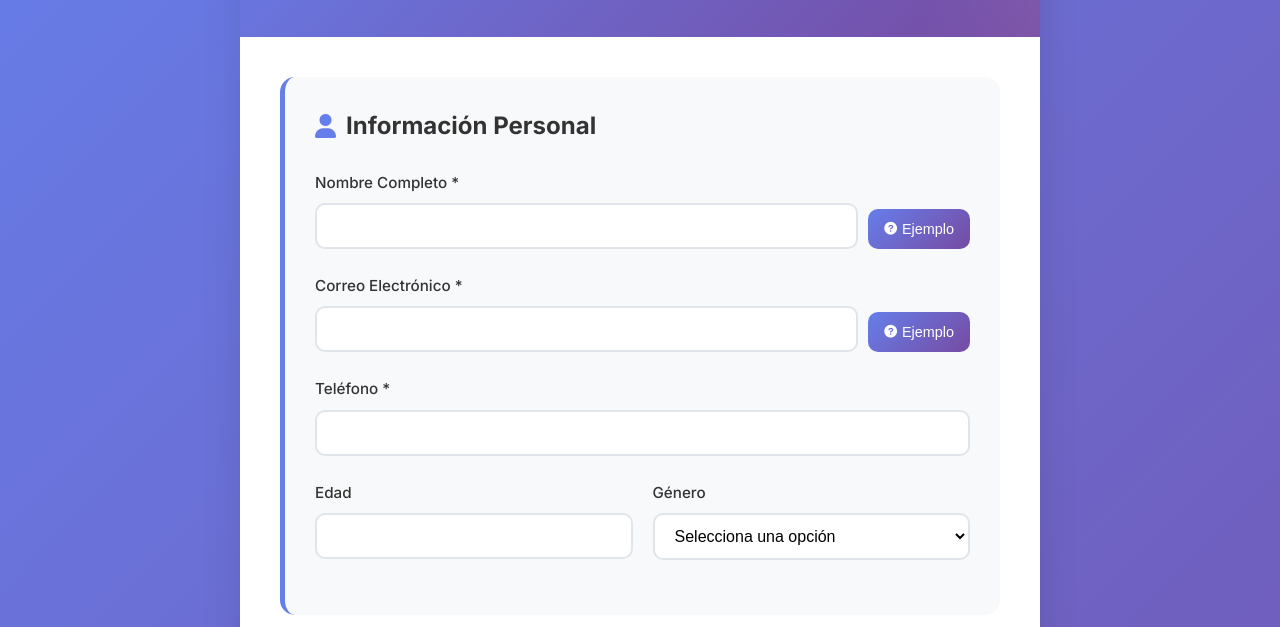
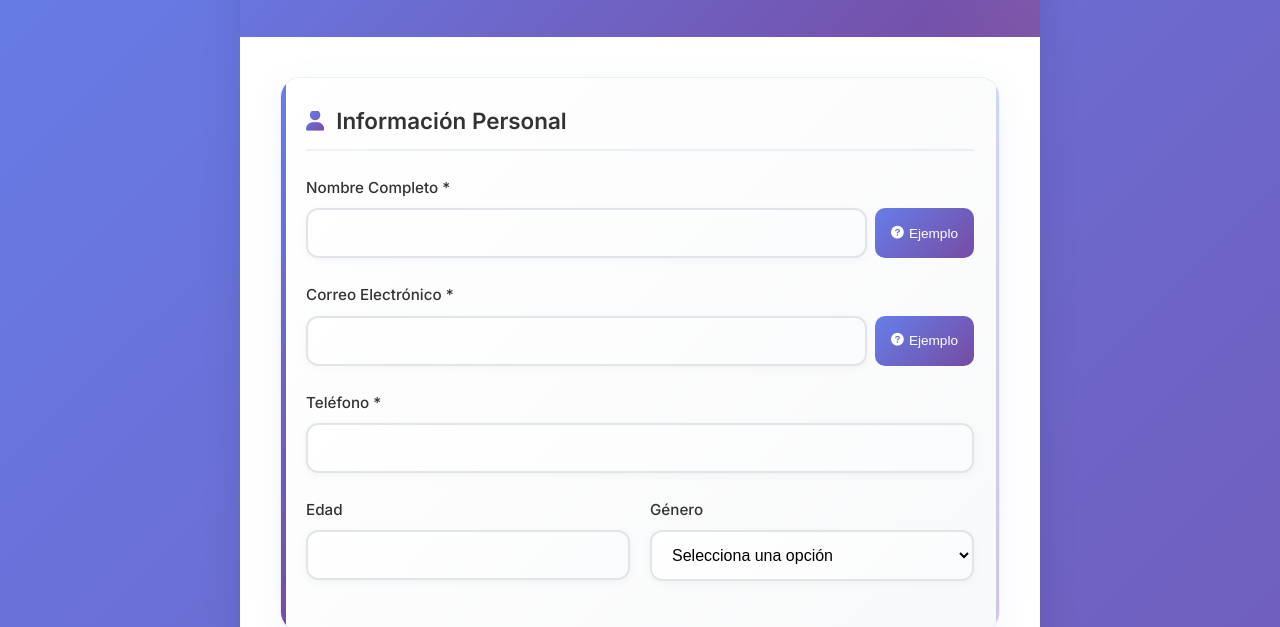
Before and after one commit to etcetera9876/Formulario, a website: page public/index.html in a window 1280 px wide. Shown: the part 193-820 px from the top of the page. Drawn offline with Linux system fonts and the light colour scheme.

Commit message:
Mejorar diseño de tarjetas con armonía visual y optimizar botones Ejemplo para mejor organización

```diff
--- a/public/styles.css
+++ b/public/styles.css
@@ -139,24 +139,77 @@ body {
 
 /* Secciones del formulario */
 .form-section {
-    margin-bottom: 40px;
-    padding: 30px;
-    background: #f8f9fa;
-    border-radius: 15px;
-    border-left: 5px solid #667eea;
+    margin-bottom: 30px;
+    padding: 25px;
+    background: linear-gradient(135deg, #ffffff 0%, #f8f9fa 100%);
+    border-radius: 20px;
+    border: 1px solid rgba(102, 126, 234, 0.1);
+    box-shadow: 0 8px 32px rgba(102, 126, 234, 0.08);
+    position: relative;
+    overflow: hidden;
+}
+
+.form-section::before {
+    content: '';
+    position: absolute;
+    top: 0;
+    left: 0;
+    width: 5px;
+    height: 100%;
+    background: linear-gradient(135deg, #667eea 0%, #764ba2 100%);
+    border-radius: 0 3px 3px 0;
+}
+
+.form-section::after {
+    content: '';
+    position: absolute;
+    top: 0;
+    right: 0;
+    width: 3px;
+    height: 100%;
+    background: linear-gradient(135deg, #667eea 0%, #764ba2 100%);
+    opacity: 0.3;
+    border-radius: 3px 0 0 3px;
+}
+
+/* Efecto hover para las secciones */
+.form-section:hover {
+    transform: translateY(-2px);
+    box-shadow: 0 12px 40px rgba(102, 126, 234, 0.12);
+    transition: all 0.3s ease;
+}
+
+.form-section:hover::before {
+    width: 6px;
+    transition: width 0.3s ease;
+}
+
+.form-section:hover::after {
+    opacity: 0.5;
+    transition: opacity 0.3s ease;
 }
 
 .form-section h2 {
     color: #333;
-    font-size: 1.5rem;
+    font-size: 1.4rem;
     margin-bottom: 25px;
     display: flex;
     align-items: center;
-    gap: 10px;
+    gap: 12px;
+    position: relative;
+    z-index: 2;
+    font-weight: 600;
+    padding-bottom: 10px;
+    border-bottom: 2px solid rgba(102, 126, 234, 0.1);
 }
 
 .form-section h2 i {
     color: #667eea;
+    font-size: 1.3rem;
+    background: linear-gradient(135deg, #667eea 0%, #764ba2 100%);
+    -webkit-background-clip: text;
+    -webkit-text-fill-color: transparent;
+    background-clip: text;
 }
 
 /* Grupos de formulario */
@@ -188,19 +241,20 @@ input[type="date"],
 select,
 textarea {
     width: 100%;
-    padding: 12px 16px;
+    padding: 14px 16px;
     border: 2px solid #e1e5e9;
-    border-radius: 10px;
+    border-radius: 12px;
     font-size: 1rem;
     transition: all 0.3s ease;
-    background: white;
+    background: linear-gradient(135deg, #ffffff 0%, #fafbfc 100%);
+    box-shadow: 0 2px 8px rgba(0, 0, 0, 0.04);
 }
 
 /* Input con botón */
 .input-with-button {
     display: flex;
-    gap: 10px;
-    align-items: flex-end;
+    gap: 8px;
+    align-items: stretch;
     flex-wrap: wrap;
 }
 
@@ -211,6 +265,11 @@ textarea {
 
 .input-with-button .btn-ejemplo {
     flex-shrink: 0;
+    width: auto;
+    min-width: 80px;
+    padding: 12px 16px;
+    font-size: 0.85rem;
+    white-space: nowrap;
 }
 
 .btn-ejemplo {
@@ -262,7 +321,9 @@ select:focus,
 textarea:focus {
     outline: none;
     border-color: #667eea;
-    box-shadow: 0 0 0 3px rgba(102, 126, 234, 0.1);
+    box-shadow: 0 0 0 3px rgba(102, 126, 234, 0.1), 0 4px 16px rgba(102, 126, 234, 0.1);
+    background: linear-gradient(135deg, #ffffff 0%, #f8f9ff 100%);
+    transform: translateY(-1px);
 }
 
 /* Estilos para campos con error */
@@ -584,18 +645,21 @@ textarea.error {
 
     /* Botones optimizados para móvil */
     .btn-ejemplo {
-        padding: 15px 12px;
-        font-size: 14px;
+        padding: 12px 10px;
+        font-size: 13px;
         min-height: 48px;
         border-radius: 8px;
+        min-width: 70px;
+        max-width: 90px;
     }
 
     .input-with-button {
-        gap: 8px;
+        gap: 6px;
     }
 
     .input-with-button input {
         min-width: 0; /* Permite que se ajuste mejor */
+        flex: 1;
     }
 
     /* Checkboxes optimizados */
```
